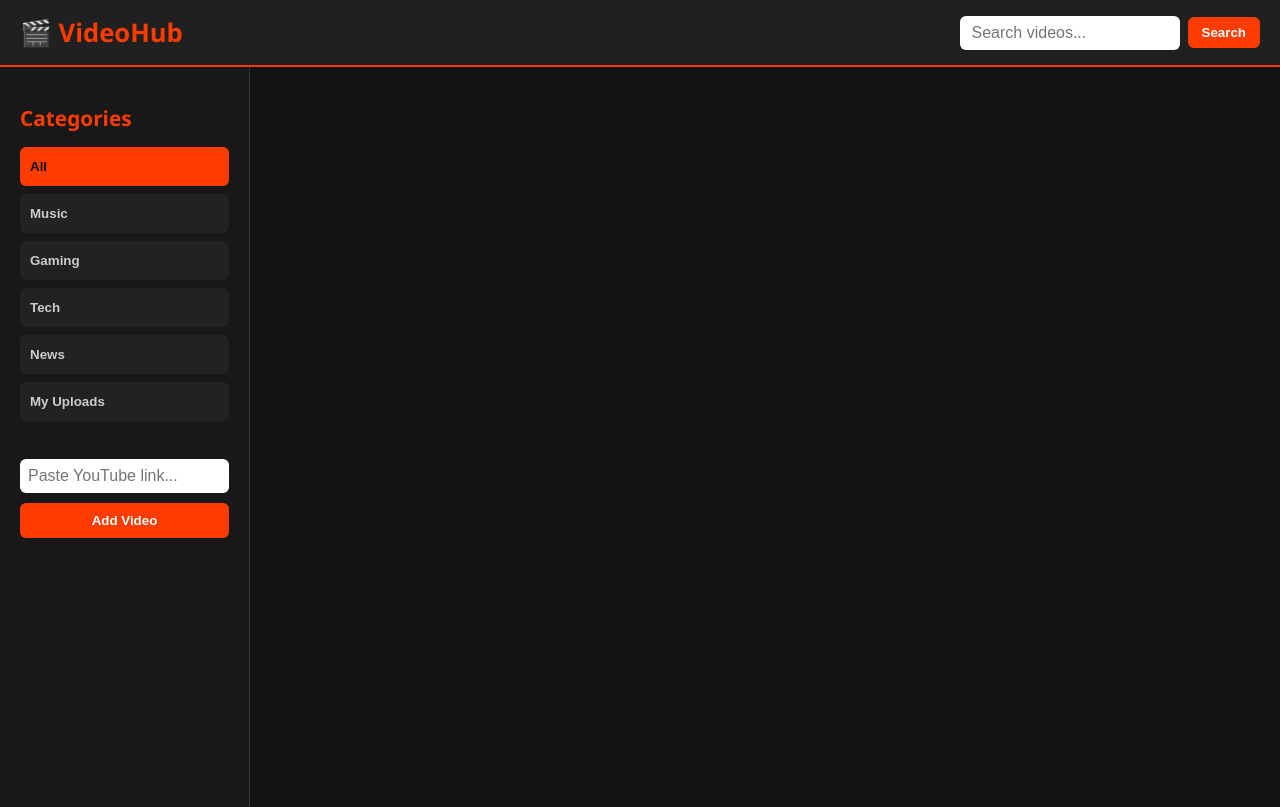
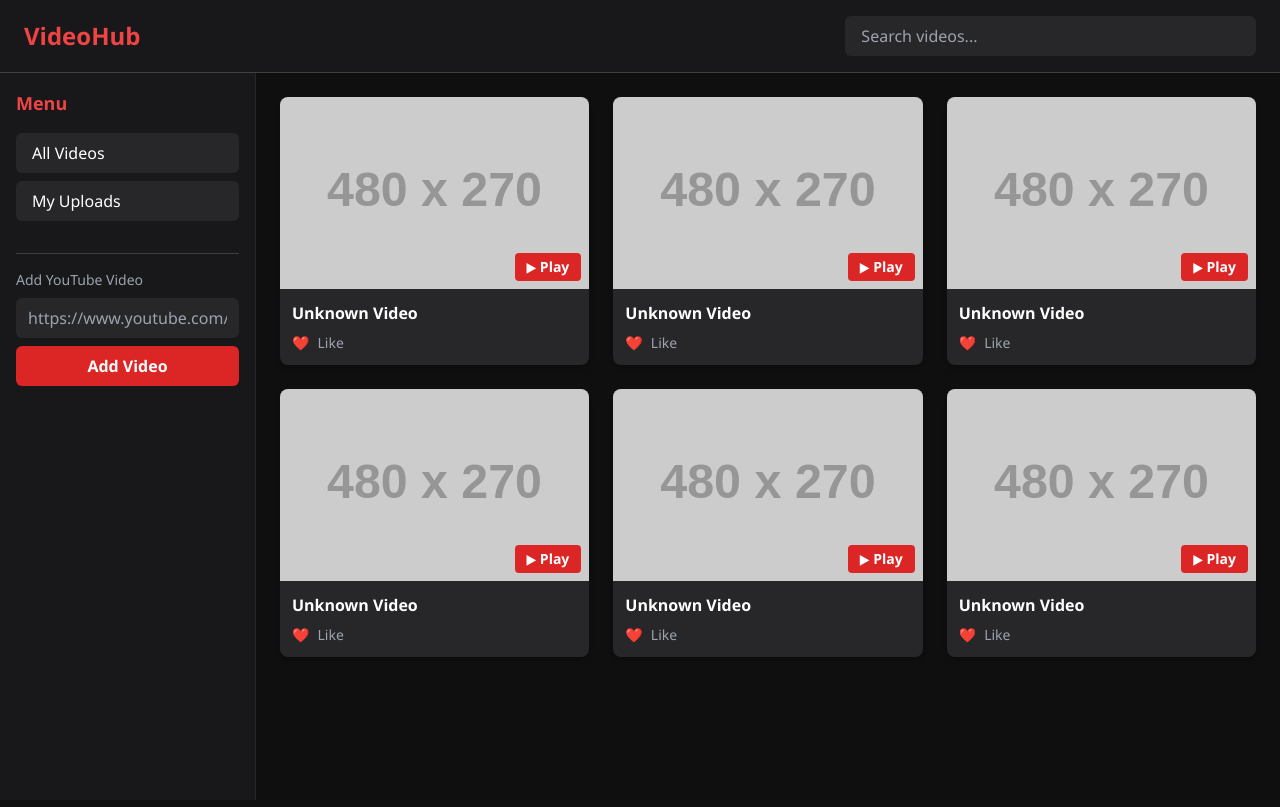
Before and after one commit to joafine00/VideoHub, a plain HTML site: page index.html in a window 1280 px wide. Drawn offline with nearby package versions, Linux system fonts and the light colour scheme; no server answers; placeholder pictures from the web are drawn by us.

Commit message:
Update index.html

```diff
--- a/index.html
+++ b/index.html
@@ -3,397 +3,192 @@
 <head>
   <meta charset="UTF-8" />
   <meta name="viewport" content="width=device-width, initial-scale=1" />
-<title>VideoHub - Watch & Share</title>
+  <title>VideoHub 2.0 - Watch & Upload</title>
+  <script src="https://cdn.tailwindcss.com"></script>
   <style>
-  * { box-sizing: border-box; }
     body {
-    margin: 0;
+      background-color: #0f0f0f;
+      color: #fff;
       font-family: 'Segoe UI', Tahoma, Geneva, Verdana, sans-serif;
-    background: #0f0f0f;
-    color: #fff;
     }
-
-  header {
-    background: #202020;
-    padding: 15px 20px;
-    display: flex;
-    justify-content: space-between;
-    align-items: center;
-    border-bottom: 2px solid #ff3c00;
-  }
-  header h1 {
-    font-size: 1.6rem;
-    margin: 0;
-    color: #ff3c00;
-  }
-  .search-bar {
-    display: flex;
-    align-items: center;
-    gap: 8px;
-  }
-  .search-bar input {
-    padding: 8px 12px;
-    border-radius: 6px;
-    border: none;
-    width: 220px;
-    font-size: 1rem;
-  }
-  .search-bar button {
-    background: #ff3c00;
-    border: none;
-    border-radius: 6px;
-    color: white;
-    font-weight: bold;
-    cursor: pointer;
-    padding: 8px 14px;
-  }
-
-  .container {
-    display: flex;
-    height: calc(100vh - 60px);
-  }
-  nav.sidebar {
-    width: 250px;
-    background: #181818;
-    display: flex;
-    flex-direction: column;
-    padding: 20px;
-    border-right: 1px solid #333;
-  }
-  nav.sidebar h2 {
-    font-size: 1.3rem;
-    margin-bottom: 15px;
-    color: #ff3c00;
-  }
-  nav.sidebar button.tab-btn {
-    background: #222;
-    border: none;
-    border-radius: 6px;
-    color: #ccc;
-    padding: 12px 10px;
-    margin-bottom: 8px;
-    cursor: pointer;
-    font-weight: 600;
-    text-align: left;
-    transition: 0.3s;
-  }
-  nav.sidebar button.tab-btn.active {
-    background: #ff3c00;
-    color: #121212;
-  }
-
-  nav.sidebar .upload-section {
-    margin-top: 30px;
-  }
-  nav.sidebar input[type="url"] {
-    padding: 8px;
-    border-radius: 6px;
-    border: none;
-    font-size: 1rem;
-    width: 100%;
-    margin-bottom: 10px;
-  }
-  nav.sidebar button#uploadBtn {
-    padding: 10px;
-    background: #ff3c00;
-    border: none;
-    border-radius: 6px;
-    color: white;
-    font-weight: bold;
-    cursor: pointer;
-    width: 100%;
-  }
-
-  main.content {
-    flex-grow: 1;
-    padding: 20px;
-    overflow-y: auto;
-    background: #121212;
-  }
-
-  .videos-grid {
-    display: grid;
-    grid-template-columns: repeat(auto-fill, minmax(300px, 1fr));
-    gap: 20px;
-  }
-
-  .video-card {
-    background: #1c1c1c;
-    border-radius: 12px;
-    overflow: hidden;
-    box-shadow: 0 0 12px #ff3c0040;
-    cursor: pointer;
-    transition: transform 0.2s ease;
-  }
-  .video-card:hover {
-    transform: scale(1.03);
-  }
-  .video-thumb {
-    width: 100%;
-    height: 180px;
-    object-fit: cover;
-  }
-  .video-info {
-    padding: 10px;
-  }
-  .video-info h3 {
-    font-size: 1rem;
-    color: #fff;
-    margin: 0;
-    line-height: 1.4;
-  }
-
-  .pagination {
-    margin-top: 20px;
-    display: flex;
-    justify-content: center;
-    gap: 8px;
-  }
-  .pagination button {
-    background: #222;
-    border: none;
-    color: #ccc;
-    padding: 8px 14px;
-    border-radius: 6px;
-    cursor: pointer;
-    font-weight: 600;
-  }
-  .pagination button.active {
-    background: #ff3c00;
-    color: #121212;
-  }
-
-  /* Modal player */
-  .modal {
-    display: none;
-    position: fixed;
-    inset: 0;
-    background: rgba(0, 0, 0, 0.9);
-    justify-content: center;
-    align-items: center;
-    z-index: 999;
-  }
-  .modal-content {
-    position: relative;
-    width: 90%;
-    max-width: 900px;
-  }
-  .modal-content iframe {
-    width: 100%;
-    height: 500px;
-    border: none;
-    border-radius: 8px;
-  }
-  .close-btn {
-    position: absolute;
-    top: -40px;
-    right: 0;
-    background: #ff3c00;
-    border: none;
-    color: white;
-    font-size: 1.1rem;
-    padding: 6px 12px;
-    border-radius: 6px;
-    cursor: pointer;
-  }
-
-  @media (max-width: 768px) {
-    .container { flex-direction: column; }
-    nav.sidebar { width: 100%; flex-direction: row; overflow-x: auto; padding: 10px; }
-    .videos-grid { grid-template-columns: repeat(auto-fill, minmax(250px, 1fr)); }
-    .modal-content iframe { height: 300px; }
-  }
+    .scrollbar-hide::-webkit-scrollbar { display: none; }
   </style>
 </head>
-<body>
-<header>
-  <h1>🎬 VideoHub</h1>
-  <div class="search-bar">
-    <input type="text" id="searchInput" placeholder="Search videos..." />
-    <button id="searchBtn">Search</button>
-  </div>
+<body class="flex flex-col min-h-screen">
+  <header class="bg-zinc-900 border-b border-zinc-700 py-4 px-6 flex justify-between items-center">
+    <h1 class="text-2xl font-bold text-red-500">VideoHub</h1>
+    <input id="searchInput" type="text" placeholder="Search videos..."
+      class="bg-zinc-800 text-white px-4 py-2 rounded-md w-1/3 outline-none focus:ring-2 focus:ring-red-500">
   </header>
 
-<div class="container">
-  <nav class="sidebar">
-    <h2>Categories</h2>
-    <button class="tab-btn active" data-tab="all">All</button>
-    <button class="tab-btn" data-tab="music">Music</button>
-    <button class="tab-btn" data-tab="gaming">Gaming</button>
-    <button class="tab-btn" data-tab="tech">Tech</button>
-    <button class="tab-btn" data-tab="news">News</button>
-    <button class="tab-btn" data-tab="uploads">My Uploads</button>
-
-    <div class="upload-section">
-      <input type="url" id="videoURL" placeholder="Paste YouTube link..." />
-      <button id="uploadBtn">Add Video</button>
+  <main class="flex flex-1 overflow-hidden">
+    <nav class="w-64 bg-zinc-900 border-r border-zinc-800 flex flex-col p-4">
+      <h2 class="text-lg font-semibold text-red-500 mb-4">Menu</h2>
+      <button class="tab-btn bg-zinc-800 hover:bg-red-600 text-left px-4 py-2 mb-2 rounded-md active" data-tab="all">All Videos</button>
+      <button class="tab-btn bg-zinc-800 hover:bg-red-600 text-left px-4 py-2 mb-2 rounded-md" data-tab="uploads">My Uploads</button>
+      <div class="mt-6 border-t border-zinc-700 pt-4">
+        <h3 class="text-sm text-gray-400 mb-2">Add YouTube Video</h3>
+        <input id="videoURL" type="url" placeholder="https://www.youtube.com/watch?v=..."
+          class="bg-zinc-800 text-white px-3 py-2 rounded-md w-full mb-2">
+        <button id="uploadBtn" class="bg-red-600 hover:bg-red-700 text-white px-4 py-2 rounded-md w-full font-semibold">Add Video</button>
       </div>
     </nav>
 
-  <main class="content">
-    <div class="videos-grid" id="videosGrid"></div>
-    <div class="pagination" id="pagination"></div>
+    <section class="flex-1 overflow-y-auto scrollbar-hide p-6" id="videoSection">
+      <div id="videosGrid" class="grid grid-cols-1 sm:grid-cols-2 lg:grid-cols-3 gap-6"></div>
+    </section>
   </main>
-</div>
-
-<!-- Video Modal -->
-<div class="modal" id="videoModal">
-  <div class="modal-content">
-    <button class="close-btn" id="closeModal">Close ✖</button>
-    <iframe id="videoPlayer" allowfullscreen></iframe>
-  </div>
-</div>
 
   <script>
-  const videosGrid = document.getElementById('videosGrid');
-  const videoURLInput = document.getElementById('videoURL');
-  const uploadBtn = document.getElementById('uploadBtn');
-  const pagination = document.getElementById('pagination');
-  const tabs = document.querySelectorAll('.tab-btn');
-  const searchInput = document.getElementById('searchInput');
-  const searchBtn = document.getElementById('searchBtn');
-  const videoModal = document.getElementById('videoModal');
-  const videoPlayer = document.getElementById('videoPlayer');
-  const closeModal = document.getElementById('closeModal');
-
-  const VIDEOS_PER_PAGE = 12;
-  let currentPage = 1;
-  let currentTab = 'all';
-  let searchTerm = '';
-
     const defaultVideos = [
-    { id: "dQw4w9WgXcQ", category: "music" },
-    { id: "noLL5xy0UnU", category: "music" },
-    { id: "MsXdUtlDVhk", category: "gaming" },
-    { id: "tAGnKpE4NCI", category: "music" },
-    { id: "3JZ_D3ELwOQ", category: "tech" },
-    { id: "Zi_XLOBDo_Y", category: "music" },
-    { id: "V-_O7nl0Ii0", category: "news" },
-    { id: "kXYiU_JCYtU", category: "music" },
-    { id: "eVTXPUF4Oz4", category: "tech" },
-    { id: "fJ9rUzIMcZQ", category: "music" },
-    { id: "hTWKbfoikeg", category: "music" },
-    { id: "2vjPBrBU-TM", category: "music" }
+      { id: "dQw4w9WgXcQ" },
+      { id: "MsXdUtlDVhk" },
+      { id: "tAGnKpE4NCI" },
+      { id: "Zi_XLOBDo_Y" },
+      { id: "V-_O7nl0Ii0" },
+      { id: "3JZ_D3ELwOQ" },
     ];
 
+    const videosGrid = document.getElementById("videosGrid");
+    const uploadBtn = document.getElementById("uploadBtn");
+    const videoURLInput = document.getElementById("videoURL");
+    const searchInput = document.getElementById("searchInput");
+    const tabs = document.querySelectorAll(".tab-btn");
+
+    let currentTab = "all";
+    let allVideosData = {};
+
+    // ======== Local Storage ========
     function loadUserVideos() {
-    return JSON.parse(localStorage.getItem('userVideos') || '[]');
+      return JSON.parse(localStorage.getItem("userVideos") || "[]");
     }
     function saveUserVideos(videos) {
-    localStorage.setItem('userVideos', JSON.stringify(videos));
+      localStorage.setItem("userVideos", JSON.stringify(videos));
+    }
+    function loadLikes() {
+      return JSON.parse(localStorage.getItem("videoLikes") || "{}");
+    }
+    function saveLikes(likes) {
+      localStorage.setItem("videoLikes", JSON.stringify(likes));
     }
 
-  async function fetchVideoData(video) {
-    const res = await fetch(`https://www.youtube.com/oembed?url=https://www.youtube.com/watch?v=${video.id}&format=json`);
-    if (!res.ok) return null;
-    return await res.json();
-  }
-
-  async function buildVideoCard(video) {
-    const data = await fetchVideoData(video);
-    if (!data) return null;
-    const card = document.createElement('div');
-    card.className = 'video-card';
-    card.innerHTML = `
-      <img class="video-thumb" src="https://img.youtube.com/vi/${video.id}/hqdefault.jpg" alt="${data.title}">
-      <div class="video-info"><h3>${data.title}</h3></div>
-    `;
-    card.addEventListener('click', () => {
-      openModal(video.id);
-    });
-    return card;
-  }
-
-  function getFilteredVideos() {
-    let videos = [...defaultVideos, ...loadUserVideos()];
-    if (currentTab !== 'all' && currentTab !== 'uploads') {
-      videos = videos.filter(v => v.category === currentTab);
-    } else if (currentTab === 'uploads') {
-      videos = loadUserVideos();
-    }
-    if (searchTerm) {
-      videos = videos.filter(v => v.title && v.title.toLowerCase().includes(searchTerm.toLowerCase()));
-    }
-    return videos;
-  }
-
-  async function renderVideos(page = 1) {
-    const videos = getFilteredVideos();
-    const totalPages = Math.ceil(videos.length / VIDEOS_PER_PAGE);
-    currentPage = Math.min(page, totalPages);
-
-    videosGrid.innerHTML = '';
-    const startIndex = (currentPage - 1) * VIDEOS_PER_PAGE;
-    const videosToShow = videos.slice(startIndex, startIndex + VIDEOS_PER_PAGE);
-
-    for (const video of videosToShow) {
-      const card = await buildVideoCard(video);
-      if (card) videosGrid.appendChild(card);
-    }
-    renderPagination(totalPages);
-  }
-
-  function renderPagination(totalPages) {
-    pagination.innerHTML = '';
-    if (totalPages <= 1) return;
-    for (let i = 1; i <= totalPages; i++) {
-      const btn = document.createElement('button');
-      btn.textContent = i;
-      btn.className = i === currentPage ? 'active' : '';
-      btn.onclick = () => renderVideos(i);
-      pagination.appendChild(btn);
+    // ======== Fetch YouTube Data ========
+    async function fetchVideoData(videoId) {
+      if (allVideosData[videoId]) return allVideosData[videoId];
+      try {
+        const res = await fetch(`https://www.youtube.com/oembed?url=https://www.youtube.com/watch?v=${videoId}&format=json`);
+        if (!res.ok) throw new Error("Video not found");
+        const data = await res.json();
+        allVideosData[videoId] = { title: data.title, thumbnail: data.thumbnail_url };
+        return allVideosData[videoId];
+      } catch {
+        return { title: "Unknown Video", thumbnail: "https://via.placeholder.com/480x270?text=Video+Not+Found" };
       }
     }
 
+    // ======== Extract YouTube ID ========
     function extractYouTubeID(url) {
-    const regex = /(?:youtube\.com\/watch\?v=|youtu\.be\/)([\w-]{11})/;
+      const regex = /(?:youtube\.com\/.*v=|youtu\.be\/)([\w-]{11})/;
       const match = url.match(regex);
       return match ? match[1] : null;
     }
 
-  uploadBtn.addEventListener('click', async () => {
+    // ======== Render Videos ========
+    async function renderVideos(filter = "") {
+      videosGrid.innerHTML = "";
+      const userVideos = loadUserVideos();
+      let videos = currentTab === "uploads" ? userVideos : [...defaultVideos, ...userVideos];
+      const likes = loadLikes();
+
+      if (filter.trim()) {
+        const f = filter.toLowerCase();
+        const filtered = [];
+        for (const v of videos) {
+          const data = await fetchVideoData(v.id);
+          if (data.title.toLowerCase().includes(f)) filtered.push(v);
+        }
+        videos = filtered;
+      }
+
+      if (videos.length === 0) {
+        videosGrid.innerHTML = `<p class="text-gray-400 text-center col-span-full">No videos found.</p>`;
+        return;
+      }
+
+      for (const video of videos) {
+        const { title, thumbnail } = await fetchVideoData(video.id);
+        const liked = likes[video.id] || false;
+
+        const card = document.createElement("div");
+        card.className = "bg-zinc-800 rounded-lg overflow-hidden shadow-md hover:shadow-red-500/30 transition-all";
+
+        card.innerHTML = `
+          <div class="relative">
+            <img src="${thumbnail}" alt="${title}" class="w-full h-48 object-cover">
+            <button class="absolute bottom-2 right-2 bg-red-600 hover:bg-red-700 text-white px-3 py-1 rounded text-sm font-semibold play-btn">▶ Play</button>
+          </div>
+          <div class="p-3">
+            <h3 class="text-md font-semibold truncate mb-2">${title}</h3>
+            <button class="like-btn flex items-center gap-2 text-sm ${liked ? 'text-red-500' : 'text-gray-400'}">
+              <span>❤️</span> <span>${liked ? 'Liked' : 'Like'}</span>
+            </button>
+          </div>
+        `;
+
+        card.querySelector(".like-btn").addEventListener("click", () => {
+          const likesData = loadLikes();
+          likesData[video.id] = !likesData[video.id];
+          saveLikes(likesData);
+          renderVideos(searchInput.value);
+        });
+
+        card.querySelector(".play-btn").addEventListener("click", () => {
+          const modal = document.createElement("div");
+          modal.className = "fixed inset-0 bg-black/80 flex justify-center items-center z-50";
+          modal.innerHTML = `
+            <div class="bg-zinc-900 p-4 rounded-xl shadow-lg relative max-w-3xl w-full">
+              <iframe class="w-full aspect-video rounded-md" src="https://www.youtube.com/embed/${video.id}" frameborder="0" allowfullscreen></iframe>
+              <button class="absolute top-2 right-2 text-gray-300 hover:text-red-500 text-xl">&times;</button>
+            </div>
+          `;
+          modal.querySelector("button").addEventListener("click", () => modal.remove());
+          document.body.appendChild(modal);
+        });
+
+        videosGrid.appendChild(card);
+      }
+    }
+
+    // ======== Upload Video ========
+    uploadBtn.addEventListener("click", () => {
       const url = videoURLInput.value.trim();
       const id = extractYouTubeID(url);
-    if (!id) return alert('Please enter a valid YouTube URL!');
+      if (!id) return alert("Please enter a valid YouTube URL.");
       const userVideos = loadUserVideos();
       if (userVideos.some(v => v.id === id) || defaultVideos.some(v => v.id === id)) {
-      return alert('This video is already in the list.');
+        alert("This video already exists.");
+        return;
       }
-    userVideos.push({ id, category: "uploads" });
+      userVideos.push({ id });
       saveUserVideos(userVideos);
-    videoURLInput.value = '';
+      videoURLInput.value = "";
       renderVideos();
     });
 
+    // ======== Tab Navigation ========
     tabs.forEach(tab => {
-    tab.addEventListener('click', () => {
-      tabs.forEach(t => t.classList.remove('active'));
-      tab.classList.add('active');
+      tab.addEventListener("click", () => {
+        tabs.forEach(t => t.classList.remove("bg-red-600"));
+        tab.classList.add("bg-red-600");
         currentTab = tab.dataset.tab;
-      renderVideos(1);
+        renderVideos(searchInput.value);
       });
     });
 
-  searchBtn.addEventListener('click', () => {
-    searchTerm = searchInput.value.trim();
-    renderVideos(1);
-  });
+    // ======== Search Input ========
+    searchInput.addEventListener("input", e => renderVideos(e.target.value));
 
-  function openModal(videoId) {
-    videoPlayer.src = `https://www.youtube.com/embed/${videoId}?autoplay=1`;
-    videoModal.style.display = 'flex';
-  }
-  closeModal.addEventListener('click', () => {
-    videoPlayer.src = '';
-    videoModal.style.display = 'none';
-  });
-  window.addEventListener('click', e => {
-    if (e.target === videoModal) {
-      videoPlayer.src = '';
-      videoModal.style.display = 'none';
-    }
-  });
-
+    // ======== Init ========
     renderVideos();
   </script>
 </body>
```
Lines whose indentation alone changed are shown as unchanged.
